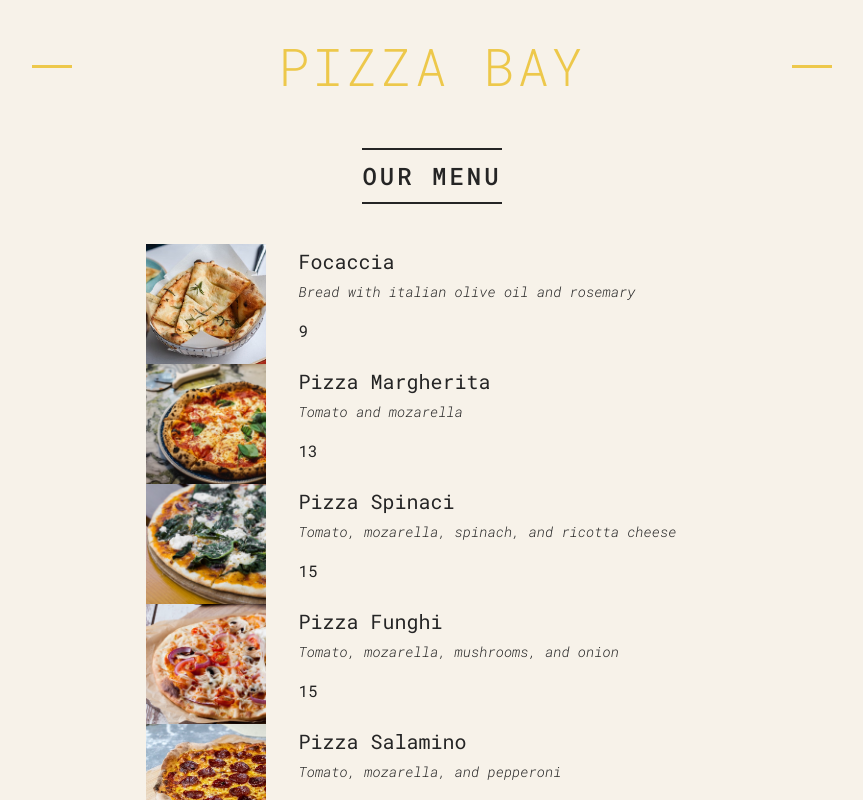
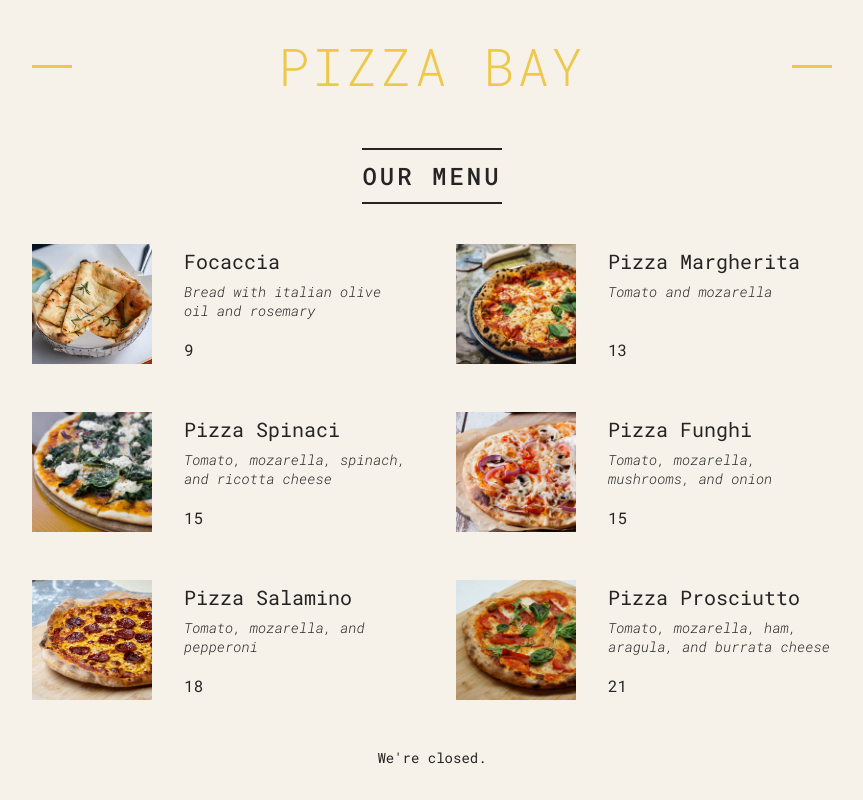
Before and after one commit to SumedhThota/pizza-menu, a React (Create React App) app: page / in a window 1280 px wide. Shown: the top 800 px of the page, without its empty margins (208-1071 px from the left). Built offline with nearby package versions, Linux system fonts and the light colour scheme.

Commit message:
Cleaning up code

```diff
--- a/src/Footer.js
+++ b/src/Footer.js
@@ -4,16 +4,20 @@ export default function Footer (){
     const hour = new Date().getHours()
     const openHour = 12
     const closeHour = 22
+    const isOpen = hour >= openHour && hour <= closeHour
 
-    if(hour >=openHour && hour <=closeHour){
-        return <div className ="footer">
-        <footer>{new Date().toLocaleTimeString()}. We're currently open</footer>
-    </div>
-    }
-    else{
-        return <div className ="footer">
-        <footer>{new Date().toDateString()}. We're currently closed.</footer>
-    </div>
-    }
+    return (
+        <div class="footer">
+            {isOpen &&
+                <div className = "order">
+                    <p>We're open until {closeHour}:00. Come visit us. Order online.</p>
+                    <button className="btn">Order</button>
+                </div>}
+                {!isOpen &&
+                <div className = "order">
+                    <p>We're closed.</p>
+                </div>}
+        </div>
+    )
 
 }
--- a/src/Menu.js
+++ b/src/Menu.js
@@ -47,19 +47,13 @@ const pizzaData = [
   ];
 
 export default function Menu (){
+    const pizzas = pizzaData
     return <main className = "menu">
         <h2> Our Menu </h2>
-        <div>
-            {pizzaData.map((pizza) => (
-                <Pizza pizza={pizza}/>
+        {pizzas && <ul className="pizzas">
+            {pizzas.map((pizza) => (
+                <Pizza pizza={pizza} key={pizza.name}/>
                 ))}
-        </div>
-
-        {/* <Pizza name="Focaccia" ingredient="Bread with italian olive oil and rosemary" photoName="pizzas/focaccia.jpg" price={10}/>
-        <Pizza name="Pizza Margherita" ingredient="Tomato and mozarella" photoName="pizzas/margherita.jpg" price={10}/>
-        <Pizza name="Pizza Spinaci" ingredient="Tomato, mozarella, spinach, and ricotta cheese" photoName="pizzas/spinaci.jpg" price={10}/>
-        <Pizza name="Pizza Funghi" ingredient="Tomato, mozarella, mushrooms, and onion" photoName="pizzas/funghi.jpg" price={10}/>
-        <Pizza name="Pizza Salamino" ingredient="Tomato, mozarella, and pepperoni" photoName="pizzas/salamino.jpg" price={10}/>
-        <Pizza name="Pizza Prosciutto" ingredient="Tomato, mozarella, ham, aragula, and burrata cheese" photoName="pizzas/prosciutto.jpg" price={10}/> */}
+        </ul>}
     </main>
 }
--- a/src/Pizza.js
+++ b/src/Pizza.js
@@ -1,11 +1,10 @@
  export default function Pizza (props){
-    return <div className = "pizza">
+    return <li className = "pizza">
         <img src = {props.pizza.photoName} alt ={props.pizza.name}></img>
         <div>
           <h3>{props.pizza.name}</h3>
           <p>{props.pizza.ingredients}</p>
           <span>{props.pizza.price + 3}</span>
-          <p>{props.pizza.soldOut}</p>
         </div>
-    </div>
+    </li>
 }
```
